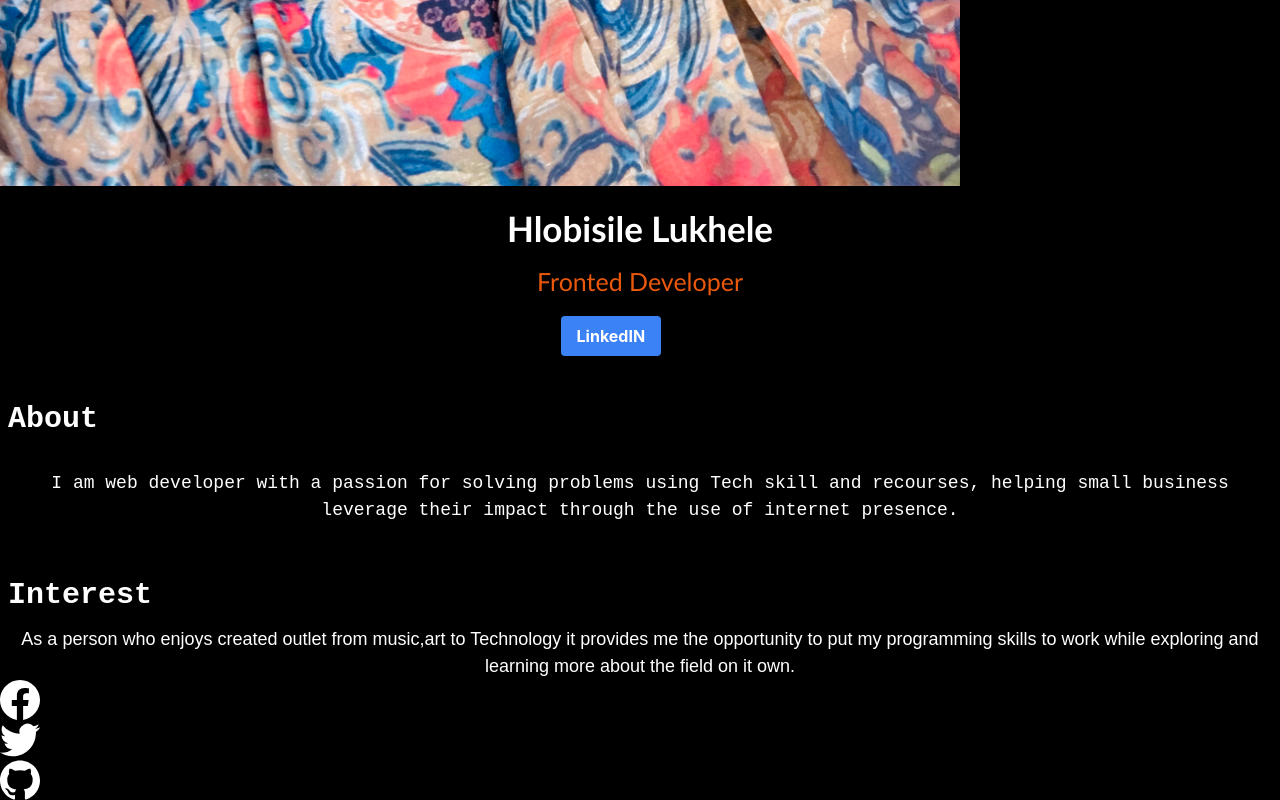
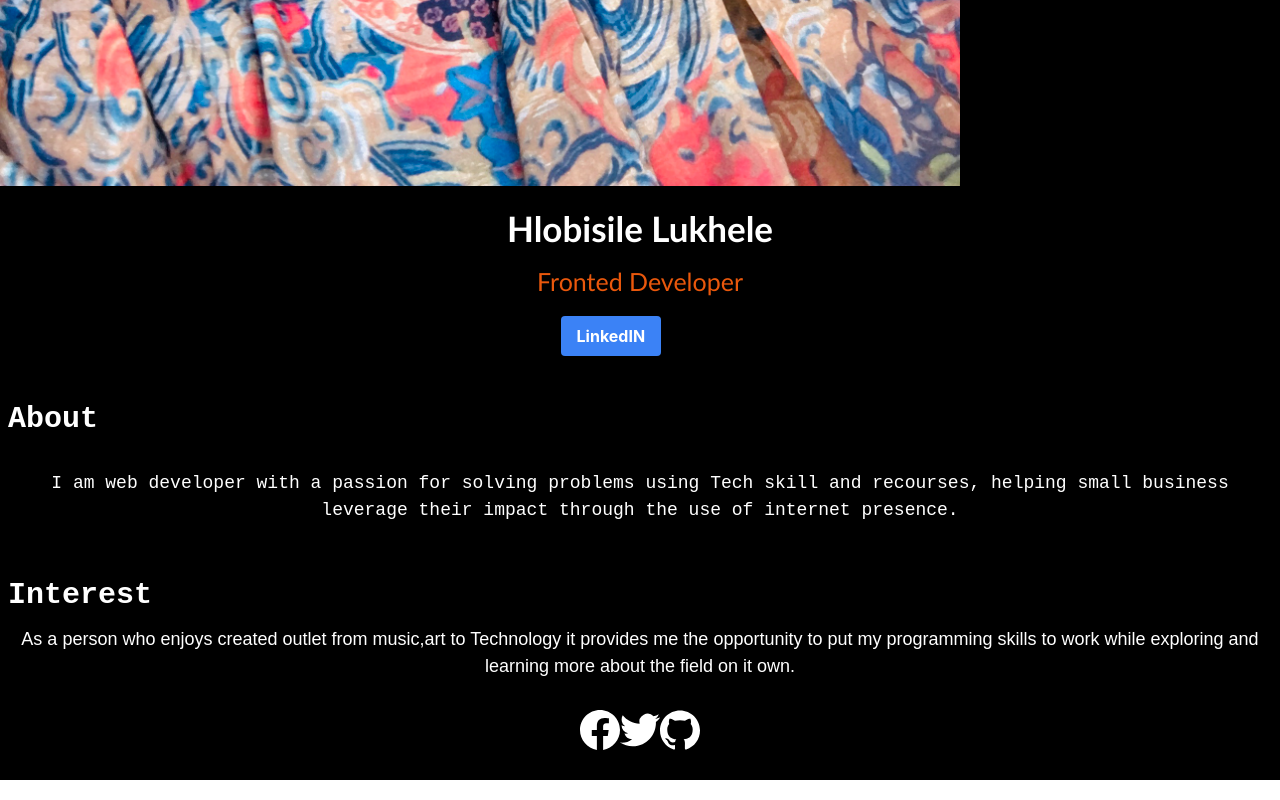
Before and after one commit to HlobisileLukhele/digi-business-card, a React (Create React App) app in the folder my-project/: page / in a window 1280 px wide. Shown: the part 1094-1894 px from the top of the page. Built offline with nearby package versions, Linux system fonts and the light colour scheme.

Commit message:
styles  the icons

```diff
--- a/my-project/src/App.css
+++ b/my-project/src/App.css
@@ -77,3 +77,8 @@
   font-family:sans-serif;
   color:white;
 }
+.social-icons {
+  display:flex;
+  justify-content: center;
+  padding:  30px 25px 30px 25px;
+}
```
